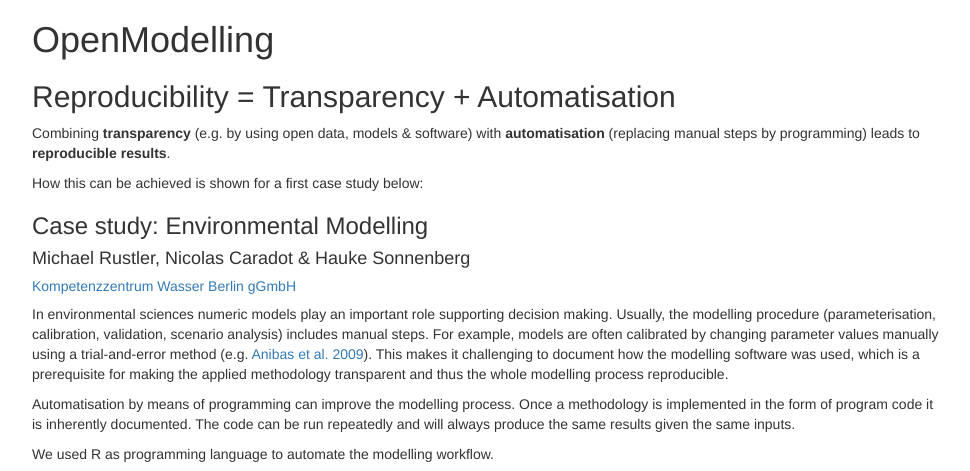
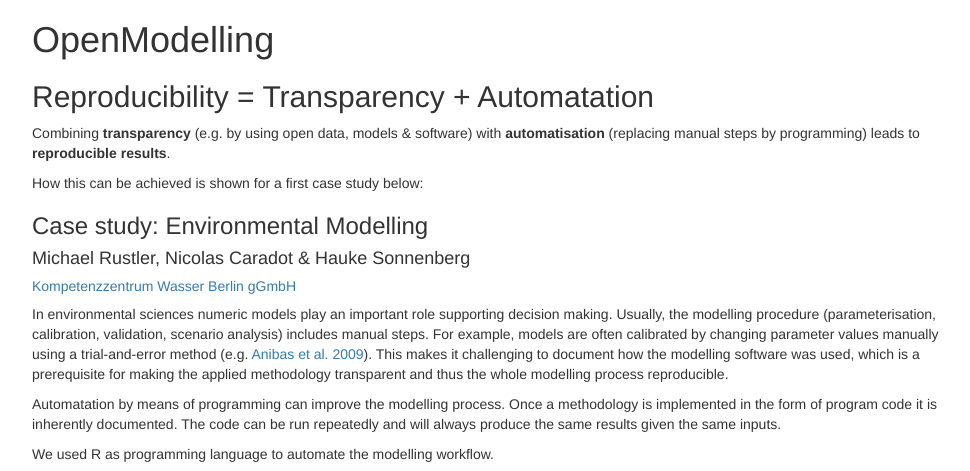
Before and after one commit to KWB-R/openmodelling, a plain HTML site: page index.html in a window 1280 px wide. Shown: the top 471 px of the page, without its empty margins (153-1123 px from the left). Drawn offline with nearby package versions, Linux system fonts and the light colour scheme; some packages are replaced by stand-ins of ours.

```diff
--- a/index.html
+++ b/index.html
@@ -64,7 +64,7 @@ img {
 <div id="openmodelling" class="section level1">
 <h1>OpenModelling</h1>
 <div id="reproducibility-transparency-automatisation" class="section level2">
-<h2>Reproducibility = Transparency + Automatisation</h2>
+<h2>Reproducibility = Transparency + Automatation</h2>
 <p>Combining <strong>transparency</strong> (e.g. by using open data, models &amp; software) with <strong>automatisation</strong> (replacing manual steps by programming) leads to <strong>reproducible results</strong>.</p>
 <p>How this can be achieved is shown for a first case study below:</p>
 <div id="case-study-environmental-modelling" class="section level3">
@@ -74,7 +74,7 @@ img {
 <div id="kompetenzzentrum-wasser-berlin-ggmbh" class="section level5">
 <h5><a href="http://kompetenz-wasser.de">Kompetenzzentrum Wasser Berlin gGmbH</a></h5>
 <p>In environmental sciences numeric models play an important role supporting decision making. Usually, the modelling procedure (parameterisation, calibration, validation, scenario analysis) includes manual steps. For example, models are often calibrated by changing parameter values manually using a trial-and-error method (e.g. <a href="http://dx.doi.org/10.1002/hyp.7289">Anibas et al. 2009</a>). This makes it challenging to document how the modelling software was used, which is a prerequisite for making the applied methodology transparent and thus the whole modelling process reproducible.</p>
-<p>Automatisation by means of programming can improve the modelling process. Once a methodology is implemented in the form of program code it is inherently documented. The code can be run repeatedly and will always produce the same results given the same inputs.</p>
+<p>Automatation by means of programming can improve the modelling process. Once a methodology is implemented in the form of program code it is inherently documented. The code can be run repeatedly and will always produce the same results given the same inputs.</p>
 <p>We used R as programming language to automate the modelling workflow.</p>
 <p>Different models have been ‘wrapped’ by means of R packages (<a href="http://dx.doi.org/10.13140/RG.2.1.2140.3683">Sonnenberg et al. 2014</a>): <a href="http://pubs.usgs.gov/sir/2010/5102/support/sir2010-5102.pdf">Hantush (1967)</a> equation (groundwater mounding beneath an infiltration basin), <a href="http://wwwbrr.cr.usgs.gov/projects/GW_Unsat/vs2di1.3/index.html">VS2DI</a> (groundwater flow, heat and solute transport), <a href="http://water.usgs.gov/ogw/wtaq/">WTAQ-2</a> (well drawdown), <a href="http://www2.epa.gov/water-research/epanet">EPANET</a> (pressurised pipe networks) and <a href="http://doi.org/10.1080/15730620801939398">Gompitz</a> (sewer ageing).</p>
 <p>These models can now be configured and run from within the R environment. This allows to use R’s excellent functions for retrieving and preparing input data (e.g. monitoring, geographical data) as well as analysing and plotting simulation results and generating reports.</p>
```
